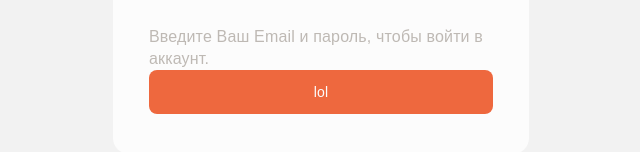
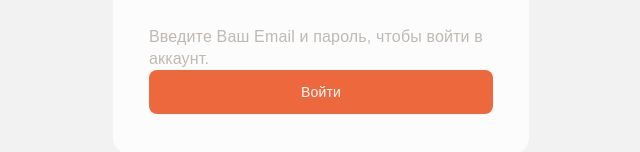
Before and after one commit to andy-devs/internship-graphql, a Next.js app: page /auth/sign-in in a window 1280 px wide. Shown: the part 396-548 px from the top of the page, without its empty margins (319-959 px from the left). Built offline with nearby package versions, Linux system fonts and the light colour scheme; no server answers.

Commit message:
feat: primary, secondary, flat buttons

```diff
--- a/src/features/user/sign-in/ui/sign-in-form.tsx
+++ b/src/features/user/sign-in/ui/sign-in-form.tsx
@@ -1,5 +1,5 @@
 import { AuthFormCard } from '@entities/user/ui/auth-form-card';
-import { BaseButton } from '@shared/ui/buttons/base-button';
+import { PrimaryButton } from '@shared/ui/buttons/primary-button';
 import { FC } from 'react';
 
 interface SignInFormProps {}
@@ -8,7 +8,7 @@ export const SignInForm: FC<SignInFormProps> = () => {
   return (
     <AuthFormCard>
       <p className="body_regular_16pt text-grayscale400">Введите Ваш Email и пароль, чтобы войти в аккаунт.</p>
-      <BaseButton text="lol" />
+      <PrimaryButton text="Войти" />
     </AuthFormCard>
   );
 };
--- a/src/pages/auth/sign-up.tsx
+++ b/src/pages/auth/sign-up.tsx
@@ -1,7 +1,6 @@
 import { SignUpForm } from '@features/user/sign-up/ui/sign-up-form';
-import { AuthFormCard } from '../../entities/user/ui/auth-form-card';
+import { AuthLayout } from '@widgets/layouts/auth-layout';
 import { FC } from 'react';
-import { AuthLayout } from '@widgets/layouts/auth-layout';
 
 interface SignUpProps {}
 
--- /dev/null
+++ b/src/pages/ui-kit.tsx
@@ -0,0 +1,35 @@
+import { FlatButton } from '@shared/ui/buttons/flat-button';
+import { PrimaryButton } from '@shared/ui/buttons/primary-button';
+import { SecondaryButton } from '@shared/ui/buttons/secondary-button';
+import { FC } from 'react';
+
+interface SignUpProps {}
+
+const SignUp: FC<SignUpProps> = () => {
+  return (
+    <div className="align-items-flex-start flex flex-col gap-3 p-4">
+      <h1>Buttons</h1>
+      <h2>Primary Large</h2>
+      <PrimaryButton text="test" />
+      <PrimaryButton text="test" isLoading />
+      <PrimaryButton text="test" disabled />
+      <h2>Secondary Large</h2>
+      <SecondaryButton text="test" />
+      <SecondaryButton text="test" isLoading />
+      <SecondaryButton text="test" disabled />
+      <h2>Primary Small</h2>
+      <PrimaryButton size="s" text="test" />
+      <PrimaryButton size="s" text="test" isLoading />
+      <PrimaryButton size="s" text="test" disabled />
+      <h2>Secondary Small</h2>
+      <SecondaryButton size="s" text="test" />
+      <SecondaryButton size="s" text="test" isLoading />
+      <SecondaryButton size="s" text="test" disabled />
+      <h2>Flat</h2>
+      <FlatButton text="test" />
+      <FlatButton text="test" disabled />
+    </div>
+  );
+};
+
+export default SignUp;
--- a/src/shared/ui/buttons/base-button.tsx
+++ b/src/shared/ui/buttons/base-button.tsx
@@ -1,26 +1,24 @@
-import { FC } from 'react';
+import { SvgLoadingIcon } from '@shared/icons/components/loading-icon';
+import { ButtonHTMLAttributes, FC } from 'react';
 
-interface BaseButtonProps {
-  text: string;
-  size?: ButtonSizes;
+export interface BaseButtonProps extends ButtonHTMLAttributes<HTMLButtonElement> {
+  text?: string;
+  size?: 's' | 'l';
   isLoading?: boolean;
   disabled?: boolean;
+  loaderClassName?: string;
   onClick?: () => void;
 }
 
-enum ButtonSizes {
-  small = 'small',
-  large = 'large',
-}
-
-export const BaseButton: FC<BaseButtonProps> = ({ text, size, isLoading, disabled, onClick }) => {
+export const BaseButton: FC<BaseButtonProps> = ({ text, size, isLoading, className, loaderClassName, ...rest }) => {
   return (
     <button
-      className={`border-1 border-transparent body_medium_14pt flex w-full items-center justify-center rounded-lg bg-primary500 p-[12px] text-grayscale100  hover:bg-primary400 focus:shadow-[inset_0px_0px_0px_1px_#FD825D] ${
-        size === ButtonSizes.small ? 'max-w-[164px]' : 'max-w-[344px]'
-      }`}
+      className={`body_medium_14pt flex w-full items-center justify-center rounded-lg p-[12px] ${
+        size === 's' ? 'max-w-[164px]' : 'max-w-[344px]'
+      } ${className}`}
+      {...rest}
     >
-      {text}
+      {isLoading ? <SvgLoadingIcon className={`animate-spin ${loaderClassName}`} /> : text}
     </button>
   );
 };
--- a/src/shared/ui/buttons/flat-button.tsx
+++ b/src/shared/ui/buttons/flat-button.tsx
@@ -0,0 +1,16 @@
+import { ButtonHTMLAttributes, FC } from 'react';
+
+interface FlatButtonProps extends ButtonHTMLAttributes<HTMLButtonElement> {
+  text?: string;
+}
+
+export const FlatButton: FC<FlatButtonProps> = ({ text, ...props }) => {
+  return (
+    <button
+      className="body_regular_16pt max-w-[150px] rounded border border-solid border-transparent px-0.5 text-primary500 hover:border-primary400  focus:border-primary500 focus:bg-grayscale100 focus:text-primary400 focus:shadow-[1px_1px_4px_rgba(238,_104,_62,_0.5)] active:shadow-none disabled:border-transparent disabled:text-grayscale400"
+      {...props}
+    >
+      {text}
+    </button>
+  );
+};
--- a/src/shared/ui/buttons/primary-button.tsx
+++ b/src/shared/ui/buttons/primary-button.tsx
@@ -1,19 +1,13 @@
 import { FC } from 'react';
 
-interface PrimaryButtonProps {
-  text: string;
-  size?: 'small' | 'large';
-  isLoading?: boolean;
-  disabled?: boolean;
-  onClick?: () => void;
-}
+import { BaseButton, BaseButtonProps } from './base-button';
 
-export const PrimaryButton: FC<PrimaryButtonProps> = ({ text, size, isLoading, disabled, onClick }) => {
+export const PrimaryButton: FC<BaseButtonProps> = props => {
   return (
-    <button
-      className={`border-1 border-transparent body_medium_14pt flex items-center justify-center rounded-lg bg-primary400 p-[12px] text-grayscale100 hover:bg-primary200`}
-    >
-      {text}
-    </button>
+    <BaseButton
+      className={`bg-primary500 text-grayscale100 hover:bg-primary400  focus:shadow-[inset_0px_0px_0px_1px_#FD825D] active:bg-primary500 active:focus:shadow-[inset_0px_0px_0px_1px_#FD825D] disabled:bg-grayscale500`}
+      loaderClassName="fill-grayscale100"
+      {...props}
+    />
   );
 };
--- a/src/shared/ui/buttons/secondary-button.tsx
+++ b/src/shared/ui/buttons/secondary-button.tsx
@@ -0,0 +1,13 @@
+import { FC } from 'react';
+
+import { BaseButton, BaseButtonProps } from './base-button';
+
+export const SecondaryButton: FC<BaseButtonProps> = props => {
+  return (
+    <BaseButton
+      className={`border border-solid border-primary500 bg-grayscale100 text-primary500 hover:border-primary400 hover:text-primary400 focus:shadow-[1px_1px_4px_rgba(238,_104,_62,_0.5)] active:border-primary500  active:text-primary500 active:focus:shadow-[1px_1px_4px_rgba(238,_104,_62,_0.5)] disabled:border-grayscale400 disabled:text-grayscale400`}
+      loaderClassName="fill-primary400"
+      {...props}
+    />
+  );
+};
--- a/tailwind.config.js
+++ b/tailwind.config.js
@@ -3,6 +3,7 @@ module.exports = {
   content: ['./src/**/*.{js,ts,jsx,tsx}'],
   theme: {
     colors: {
+      transparent: 'transparent',
       primary200: '#FFD1C3',
       primary300: '#D2B7AF',
       primary400: '#FD825D',
@@ -26,7 +27,7 @@ module.exports = {
     spacing: {
       px: '1px',
       0: '0',
-      0.5: '0',
+      0.5: '4px',
       1: '8px',
       1.5: '12px',
       2: '16px',
--- a/tsconfig.json
+++ b/tsconfig.json
@@ -16,8 +16,8 @@
     "incremental": true,
     "baseUrl": ".",
     "paths": {
-      "@app": ["src/app"],
-      "@pages": ["src/pages"],
+      "@app/*": ["src/app/*"],
+      "@pages/*": ["src/pages/*"],
       "@widgets/*": ["src/widgets/*"],
       "@features/*": ["src/features/*"],
       "@entities/*": ["src/entities/*"],
```
Also changed, not shown: src/pages/_app.tsx (+7 -8 lines), src/shared/icons/components/loading-icon.tsx (+1 -4 lines).
